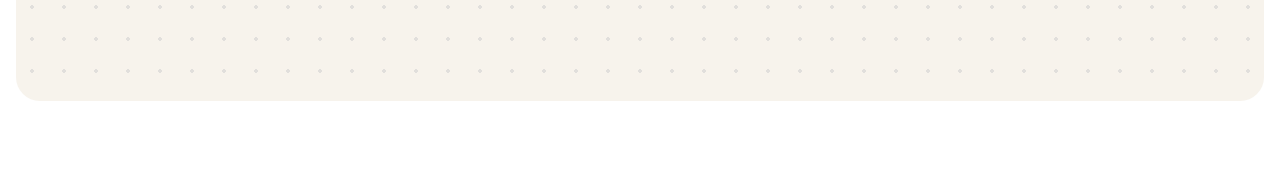
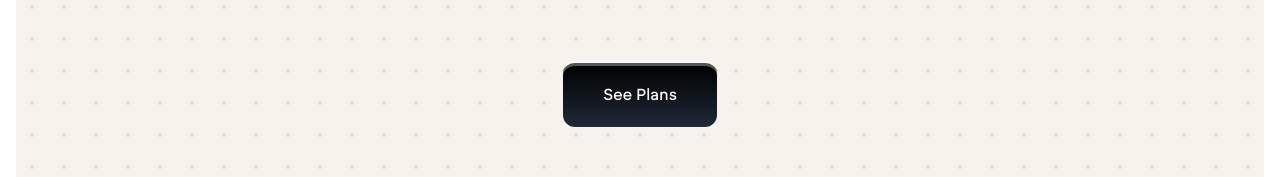
Before and after one commit to Mohammadarifcoding/designAgncy, a React (Vite) app: page / in a window 1280 px wide. Shown: the part 2338-2515 px from the top of the page. Before the commit the page ends 2439 px from the top, so only its background shows below. Built offline with nearby package versions, Linux system fonts and the light colour scheme.

Commit message:
modified what we create section ?

```diff
--- a/src/Pages/Home/WhatWeCreate/WhatWeCreate.jsx
+++ b/src/Pages/Home/WhatWeCreate/WhatWeCreate.jsx
@@ -10,6 +10,7 @@ import d2 from "../../../../public/WhatWeCreate/d2.svg";
 import d3 from "../../../../public/WhatWeCreate/d3.svg";
 import s1 from "../../../../public/WhatWeCreate/s1.svg";
 import s2 from "../../../../public/WhatWeCreate/s2.svg";
+import Button from "../../../Shared/Button/Button";
 
 const WhatWeCreate = () => {
   const data = [
@@ -70,6 +71,10 @@ const WhatWeCreate = () => {
             </div>
           ))}
         </div>
+        <div className="flex justify-center mt-10">
+            <Button>See Plans</Button>
+        </div>
+
       </div>
     </Container>
   );
```
